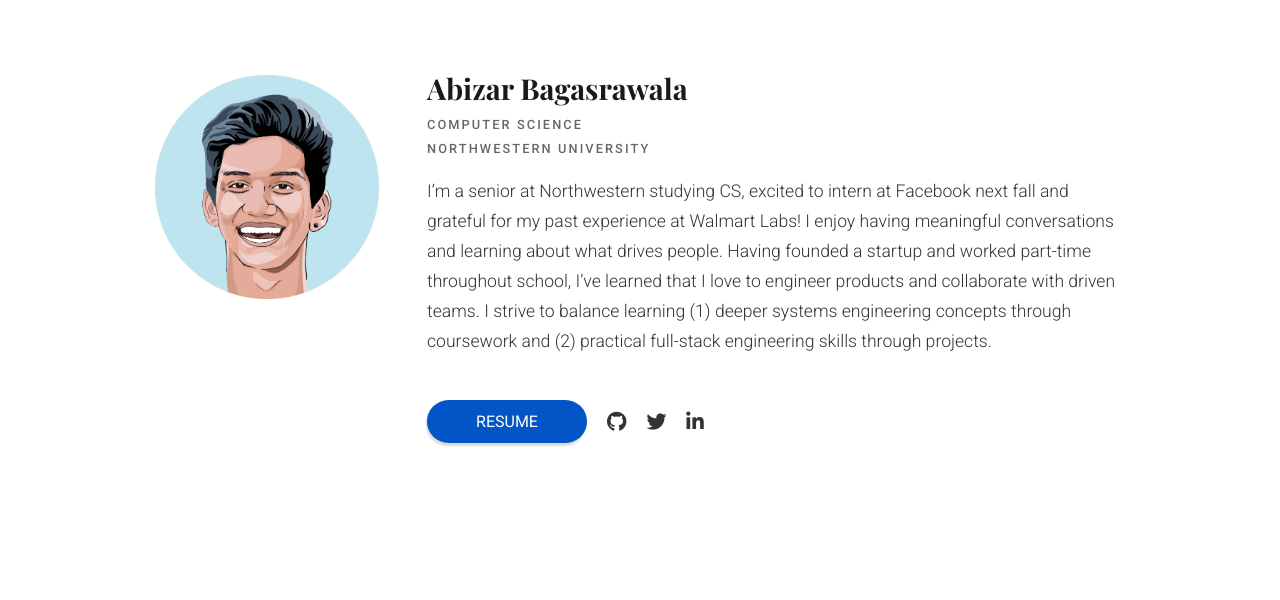
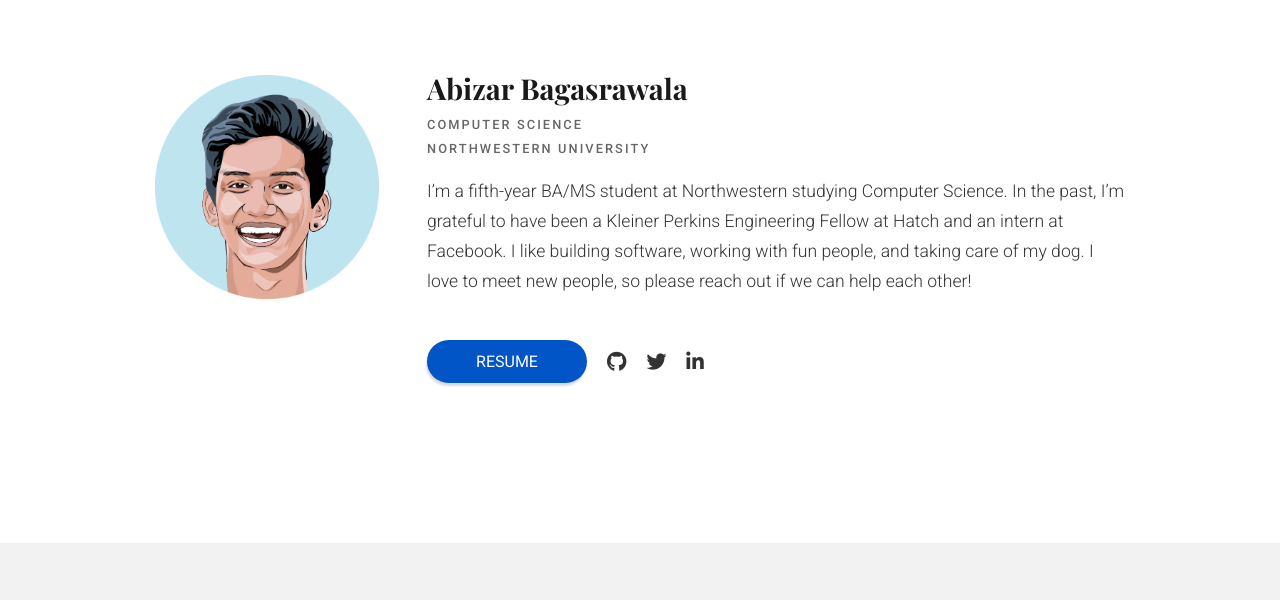
Before and after one commit to abizzaar/Personal-Website, a plain HTML site: page index.html in a window 1280 px wide. Shown: the part 93-693 px from the top of the page. Drawn offline with nearby package versions, Linux system fonts and the light colour scheme.

Commit message:
more updates

```diff
--- a/index.html
+++ b/index.html
@@ -65,17 +65,10 @@
     </div>
 
     <p id="descrOfMe" class="m-1">
-      I’m a senior at Northwestern studying CS,
-      excited to intern at Facebook next fall and
-      grateful for my past experience at Walmart Labs!
-      I enjoy having meaningful conversations and
-      learning about what drives people.
-      Having founded a startup and worked part-time
-      throughout school, I’ve learned that I love to
-      engineer products and collaborate with driven teams.
-      I strive to balance learning (1) deeper systems engineering
-      concepts through coursework and (2) practical
-      full-stack engineering skills through projects.
+      I’m a fifth-year BA/MS student at Northwestern studying Computer Science.
+      In the past, I’m grateful to have been a Kleiner Perkins Engineering Fellow at Hatch and an intern at Facebook.
+      I like building software, working with fun people, and taking care of my dog.
+      I love to meet new people, so please reach out if we can help each other!
     </p>
 
     <!-- <div>
```
Also changed, not shown: dtr.html (+1 -1 lines), 1 other file.
